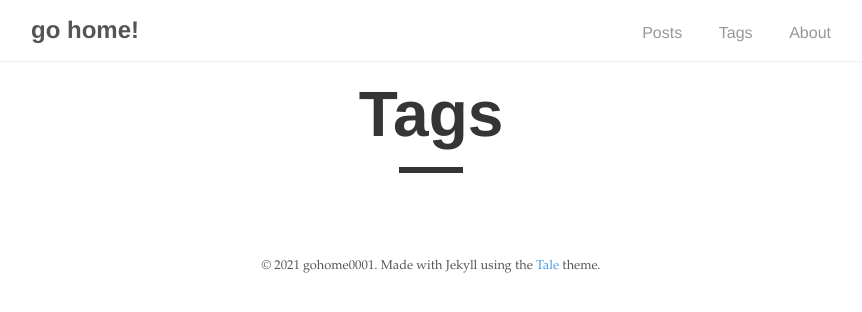
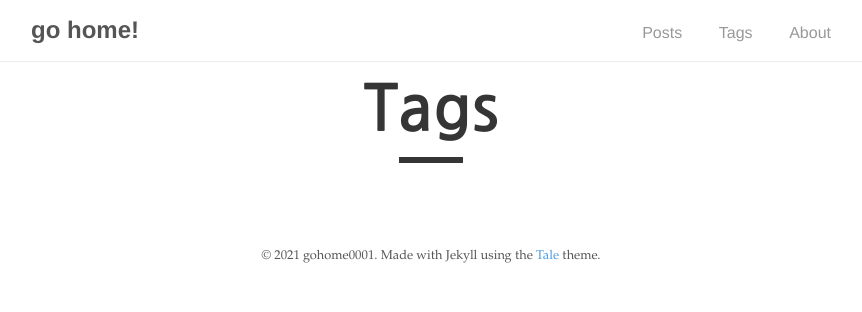
Before and after one commit to gohome0001/gohome0001.github.io, a Jekyll site: the page built from _pages/tags.html, in a window 1280 px wide. Shown: the top 312 px of the page, without its empty margins (209-1071 px from the left). Built offline with Jekyll 4.4.1, drawn with Linux system fonts in a browser that asks for light colours.

Commit message:
change basic info 2

```diff
--- a/_sass/tale.scss
+++ b/_sass/tale.scss
@@ -1,3 +1,4 @@
+@import url(http://fonts.googleapis.com/earlyaccess/nanumgothic.css);
 @import 'tale/variables';
 @import 'tale/base';
 @import 'tale/code';
--- a/_sass/tale/_post.scss
+++ b/_sass/tale/_post.scss
@@ -14,7 +14,7 @@
 
   &-title {
     color: $default-shade;
-    font-family: $sans-serif;
+    font-family: 'Nanum Gothic';
     font-size: 4rem;
     margin: 1rem 0;
     text-align: center;
@@ -43,7 +43,7 @@
   img + em {
     color: $default-tint;
     display: block;
-    font-family: $sans-serif;
+    font-family: 'Nanum Gothic';
     font-size: 0.9rem;
     font-style: normal;
     text-align: center;
--- a/_sass/tale/_tags.scss
+++ b/_sass/tale/_tags.scss
@@ -2,7 +2,7 @@
   &-header {
     &-title {
       color: $default-shade;
-      font-family: $sans-serif;
+      font-family: 'Nanum Gothic';
       font-size: 4rem;
       margin: 1rem 0;
       text-align: center;
@@ -18,7 +18,7 @@
 
   &-clouds {
     text-align: center;
-    font-family: $sans-serif;
+    font-family: 'Nanum Gothic';
 
     a {
       display: inline-block;
@@ -44,7 +44,7 @@
     &-label {
       display: inline-block;
       margin: 2rem 0 0.5rem;
-      font-family: $sans-serif;
+      font-family: 'Nanum Gothic';
       color: $default-color;
     }
   }
```
